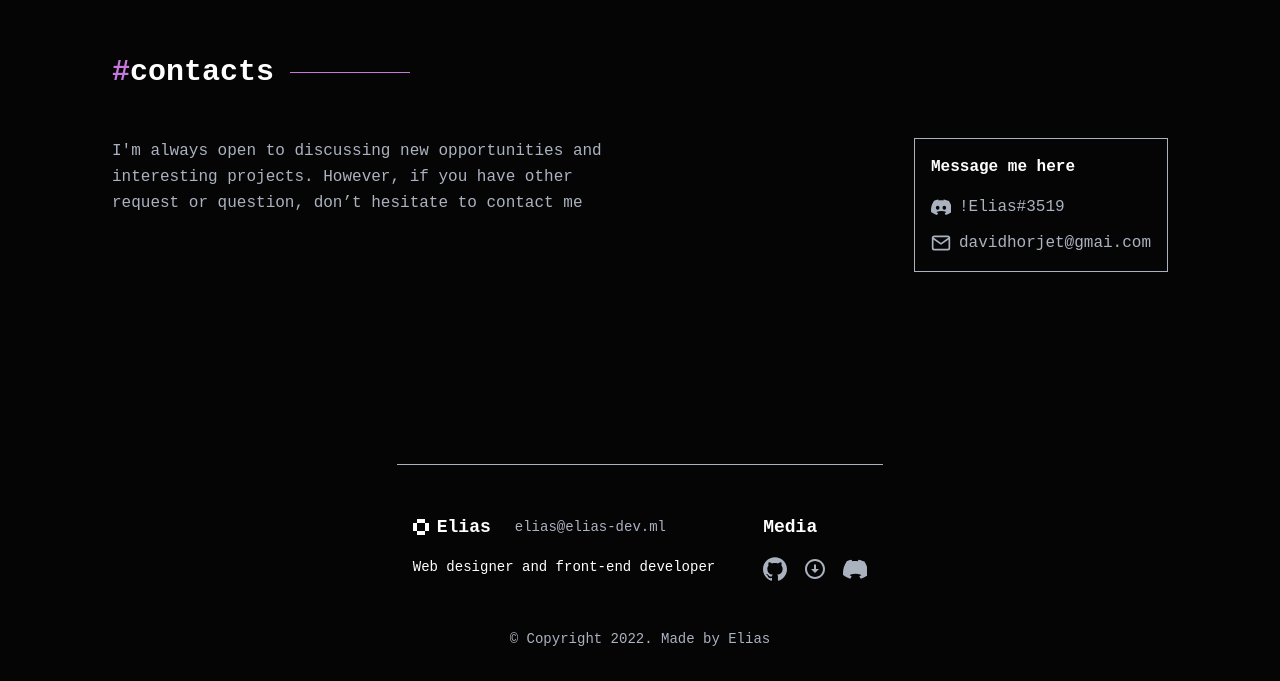
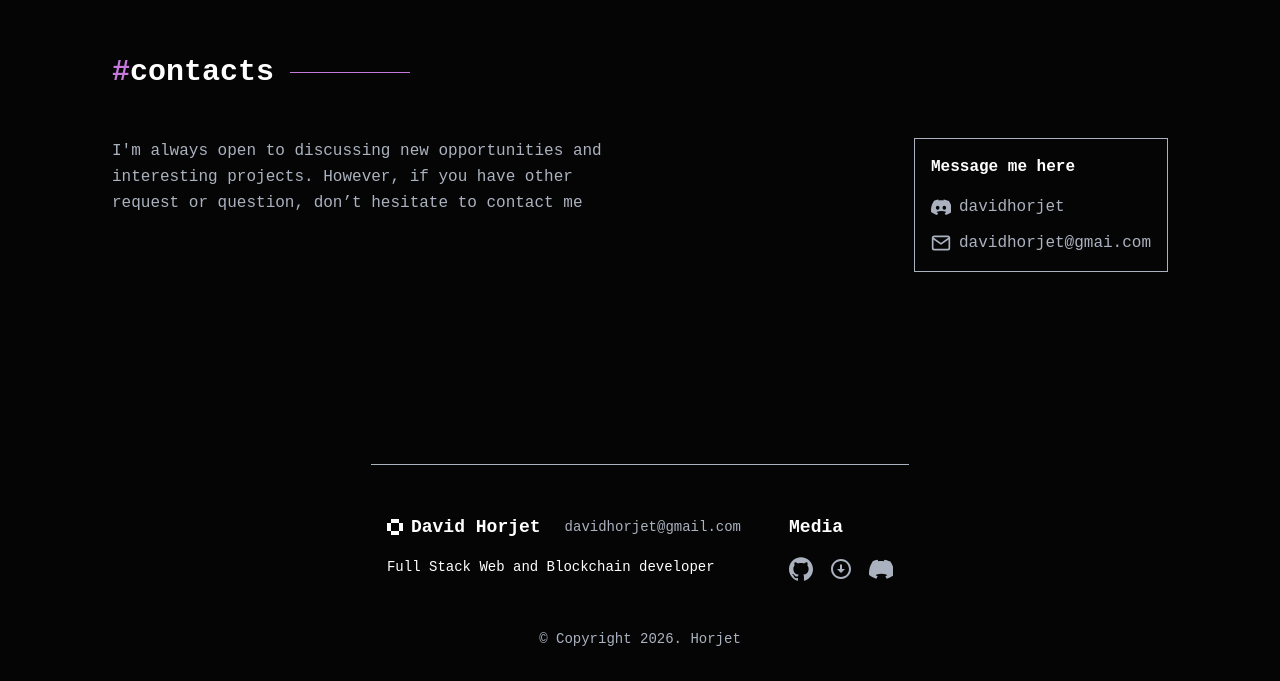
Before and after one commit to David-Horjet/Portfolio-v3, a Next.js app: page / in a window 1280 px wide. Shown: the part 3299-3980 px from the top of the page. Built offline with nearby package versions, Linux system fonts and the light colour scheme.

Commit message:
chore: addin contents

```diff
--- a/components/ContactSection.tsx
+++ b/components/ContactSection.tsx
@@ -25,7 +25,7 @@ const ContactSection: React.FC = () => {
                             <svg width="20" height="20" viewBox="0 0 24 24" fill="currentColor" className="text-gray group-hover/item:text-primary">
                                 <path d="M20.317 4.3698a19.7913 19.7913 0 00-4.8851-1.5152.0741.0741 0 00-.0785.0371c-.211.3753-.4447.8648-.6083 1.2495-1.8447-.2762-3.68-.2762-5.4868 0-.1636-.3933-.4058-.8742-.6177-1.2495a.077.077 0 00-.0785-.037 19.7363 19.7363 0 00-4.8852 1.515.0699.0699 0 00-.0321.0277C.5334 9.0458-.319 13.5799.0992 18.0578a.0824.0824 0 00.0312.0561c2.4214 1.7899 4.7563 2.872 7.0433 3.58a.0768.0768 0 00.0835-.027c.5401-.739 1.0125-1.5361 1.4088-2.3781a.0767.0767 0 00-.0418-.1058 12.5907 12.5907 0 01-1.8907-.901.0784.0784 0 00-.0083-.1311c.1265-.0948.253-.1928.3734-.294a.0754.0754 0 00.0264-.0784 14.28 14.28 0 0110.7412 0 .075.075 0 00.0264.0784c.1204.1012.2469.1992.3734.294a.0788.0788 0 00-.0083.1311 12.1541 12.1541 0 01-1.8907.901.0763.0763 0 00-.0418.1058c.3963.842 1.4088 2.3781 1.4088 2.3781a.0762.0762 0 00.0835.027c2.287-.708 4.6219-1.7901 7.0433-3.58a.0824.0824 0 00.0312-.0561c.5004-5.177-.8382-9.6739-3.5493-13.6604a.068.068 0 00-.0312-.0286zM8.02 15.3312c-1.1825 0-2.1569-1.0857-2.1569-2.419 0-1.3332.9555-2.4189 2.157-2.4189 1.2108 0 2.1757 1.0952 2.1568 2.419 0 1.3332-.9555 2.4189-2.1569 2.4189zm7.9748 0c-1.1825 0-2.1569-1.0857-2.1569-2.419 0-1.3332.9554-2.4189 2.1569-2.4189 1.2108 0 2.1757 1.0952 2.1568 2.419 0 1.3332-.946 2.4189-2.1568 2.4189z" />
                             </svg>
-                            <span>!Elias#3519</span>
+                            <span>davidhorjet</span>
                         </a>
                         <a href="mailto:davidhorjet@gmai.com" target="_blank" rel="noopener noreferrer" className="flex items-center gap-2 text-gray hover:text-white transition-colors cursor-pointer group/item">
                             <svg width="20" height="20" viewBox="0 0 24 24" fill="none" stroke="currentColor" strokeWidth="2" strokeLinecap="round" strokeLinejoin="round" className="text-gray group-hover/item:text-primary">
--- a/components/Footer.tsx
+++ b/components/Footer.tsx
@@ -10,10 +10,10 @@ const Footer: React.FC = () => {
              <svg width="16" height="16" viewBox="0 0 16 16" fill="none" xmlns="http://www.w3.org/2000/svg">
               <path d="M12 0H4V4H0V12H4V16H12V12H16V4H12V0ZM12 4V12H4V4H12Z" fill="white"/>
             </svg>
-            <span className="text-white font-bold text-lg group-hover:text-primary transition-colors cursor-pointer">Elias</span>
-            <span className="text-gray text-sm ml-4 cursor-pointer hover:text-white transition-colors">elias@elias-dev.ml</span>
+            <span className="text-white font-bold text-lg group-hover:text-primary transition-colors cursor-pointer">David Horjet</span>
+            <span className="text-gray text-sm ml-4 cursor-pointer hover:text-white transition-colors">davidhorjet@gmail.com</span>
           </div>
-          <p className="text-white text-sm">Web designer and front-end developer</p>
+          <p className="text-white text-sm">Full Stack Web and Blockchain developer</p>
         </div>
 
         <div className="space-y-4">
@@ -32,7 +32,7 @@ const Footer: React.FC = () => {
           </div>
         </div>
       </div>
-      <p className="text-gray text-center text-sm">© Copyright 2022. Made by Elias</p>
+      <p className="text-gray text-center text-sm">© Copyright 2026. Horjet</p>
     </footer>
   );
 };
```
